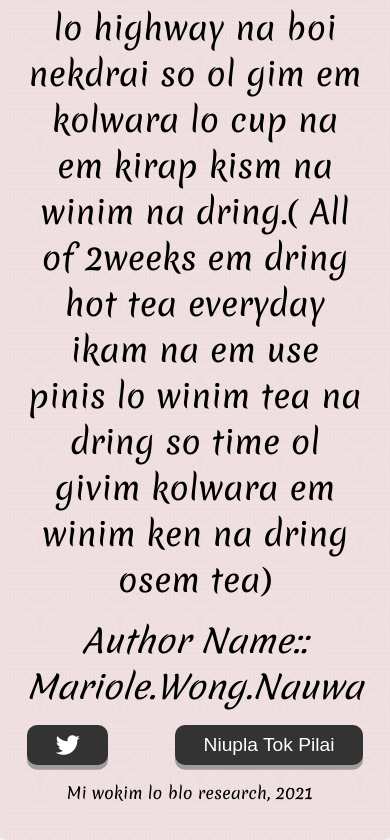
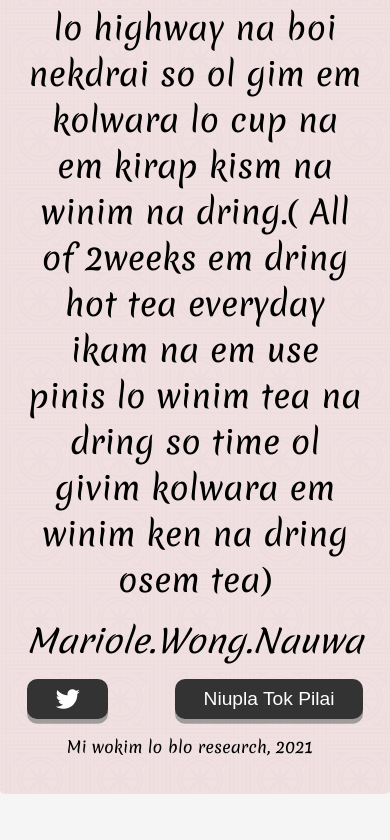
Before and after one commit to rodnar123/jokes-main, a plain HTML site: page index.html in a window 390 px wide. Shown: the part 861-1701 px from the top of the page. After the commit the page ends 1655 px from the top, so only its background shows below. Drawn offline with Linux system fonts and the light colour scheme.

Commit message:
mobile screen adj

```diff
--- a/index.html
+++ b/index.html
@@ -31,7 +31,7 @@
         <span id="quote"></span>
     </div>
     <!-- Author -->
-    <div class="quote-author">Author Name::
+    <div class="quote-author">
         <span id="author"></span>
     </div>
     <!-- Buttons -->
```
